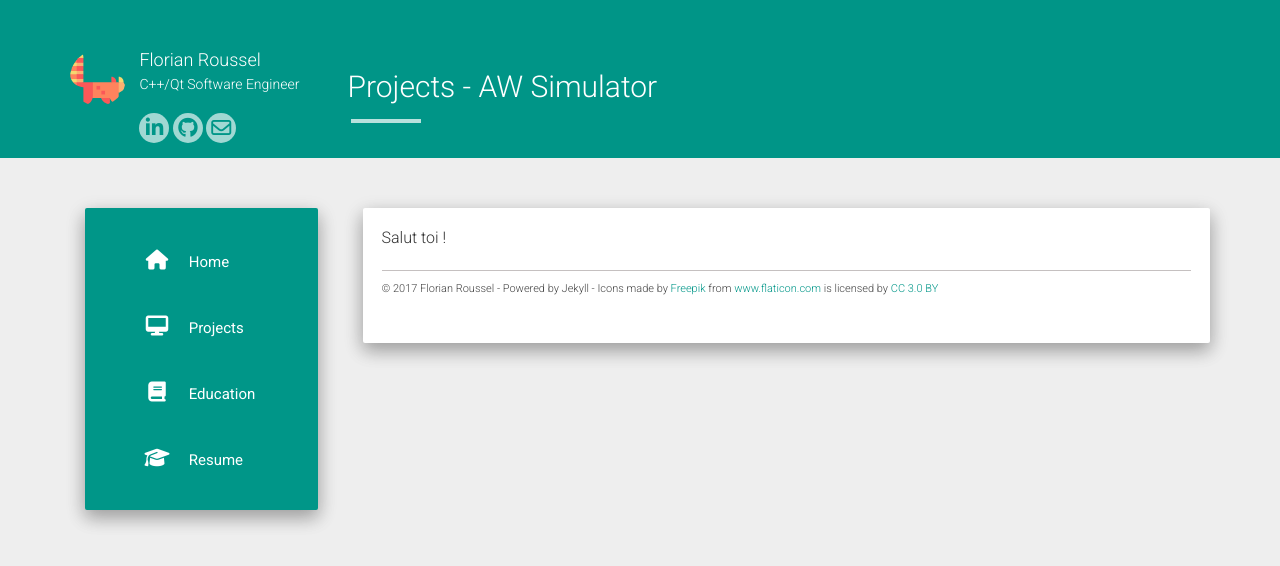
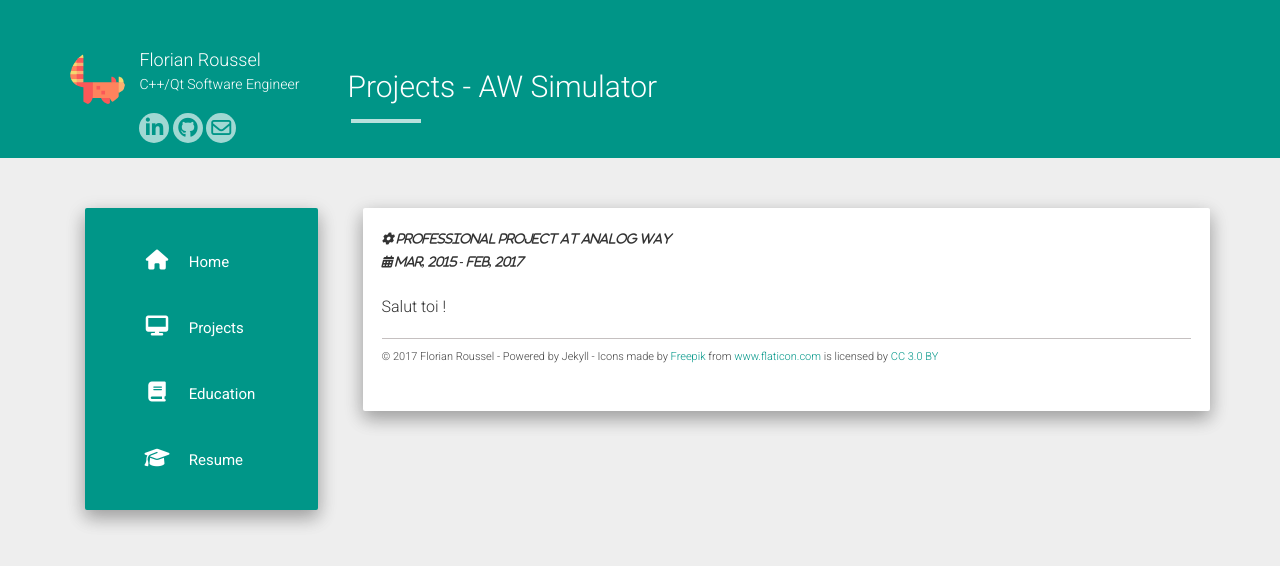
Before and after one commit to clement-roblot/karlito139.github.io, a Jekyll site: the page built from projects/awsimulator.md, in a window 1280 px wide. Shown: the top 566 px of the page. Built offline with Jekyll 4.4.1, drawn with Linux system fonts in a browser that asks for light colours; nearby versions of some CDN libraries.

Commit message:
- Création d'un en-tête pour les projets.

```diff
--- a/_layouts/project.html
+++ b/_layouts/project.html
@@ -2,10 +2,8 @@
 layout: default
 ---
 <article class="post">
-
     <div class="post-content">
         {{ content }}
-
         <div class="projects row">
             {% include project_tags.html %}
             {% for i in site.data.projects %}
@@ -32,7 +30,6 @@ layout: default
                                 {% if i.url %}
                                     <a href="{{ i.url }}" class="btn btn-info btn-raised btn-sm project-link">View</a>
                                 {% endif %}
-    				<span class="project-timeline">{{ i.date }}</span>
                             </div>
                         </div>
                     </div>
@@ -40,5 +37,4 @@ layout: default
             {% endfor %}
         </div>
     </div>
-
 </article>
--- a/_layouts/project_item.html
+++ b/_layouts/project_item.html
@@ -2,8 +2,13 @@
 layout: default
 ---
 <div class="post-content well">
-    <article class="content">
-        <div class="post">
-            {{ content }}
-        </div>
-    </article>
+	<article class="content">
+		<div class="post">
+			<span class="fa fa-gear project-item-header">	{{ page.category }} project {% if page.company %}at {{ page.company }}</span>{% endif %}
+			<br/>
+			<span class="fa fa-calendar project-item-header">	{{ page.date_begin }} - {{ page.date_end }}</span>
+			<br/>
+			<br/>
+			{{ content }}
+		</div>
+	</article>
--- a/projects/awsimulator.md
+++ b/projects/awsimulator.md
@@ -1,7 +1,9 @@
 ---
 layout: project_item
 title: Projects - AW Simulator
-date:   2017-08-25 09:57:20
-categories: projects
+date_begin: Mar, 2015
+date_end: Feb, 2017
+category: Professional
+company: Analog Way
 ---
 Salut toi !
--- a/static/css/main.css
+++ b/static/css/main.css
@@ -220,3 +220,11 @@ footer {
     position: absolute;
     right: 12px;
 }
+
+/******************/
+/** Project item **/
+/******************/
+.project-item-header {
+    font-size: 12px;
+    font-style: italic;
+}
```
Lines whose indentation alone changed are shown as unchanged.
